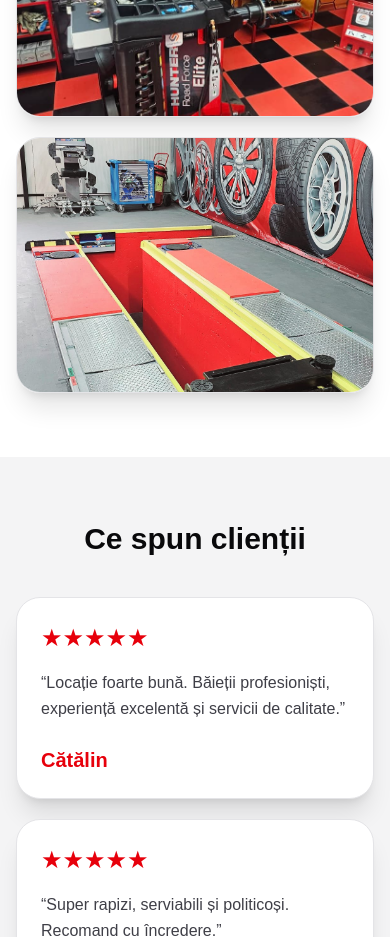
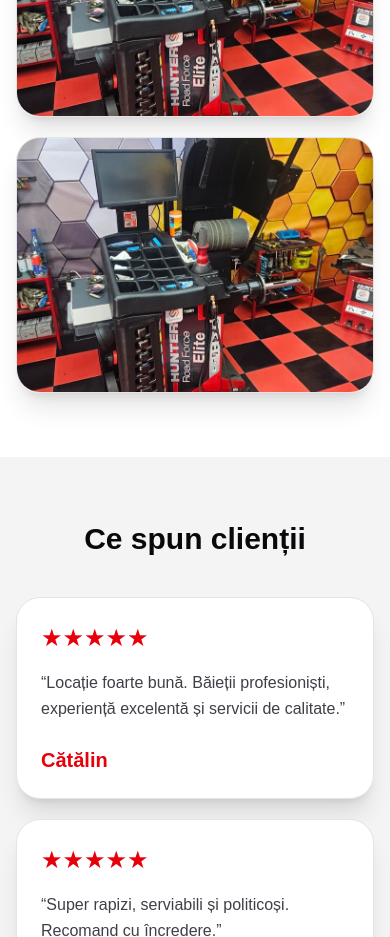
Before and after one commit to alexcosteach/mao-vulcanizare, a Next.js app: page / in a window 390 px wide. Shown: the part 9640-10577 px from the top of the page. Built offline with nearby package versions, Linux system fonts and the light colour scheme.

Commit message:
optimize mobile design

```diff
--- a/app/page.tsx
+++ b/app/page.tsx
@@ -81,7 +81,7 @@ export default function Home() {
     "/portfolio/mao-equipment-1.jpg",
     "/portfolio/mao-equipment-2.jpg",
     "/portfolio/mao-branding-1.jpg",
-    "/portfolio/mao-branding-2.jpg",
+    "/portfolio/mao-branding-1.jpg",
   ];
 
   return (
```
